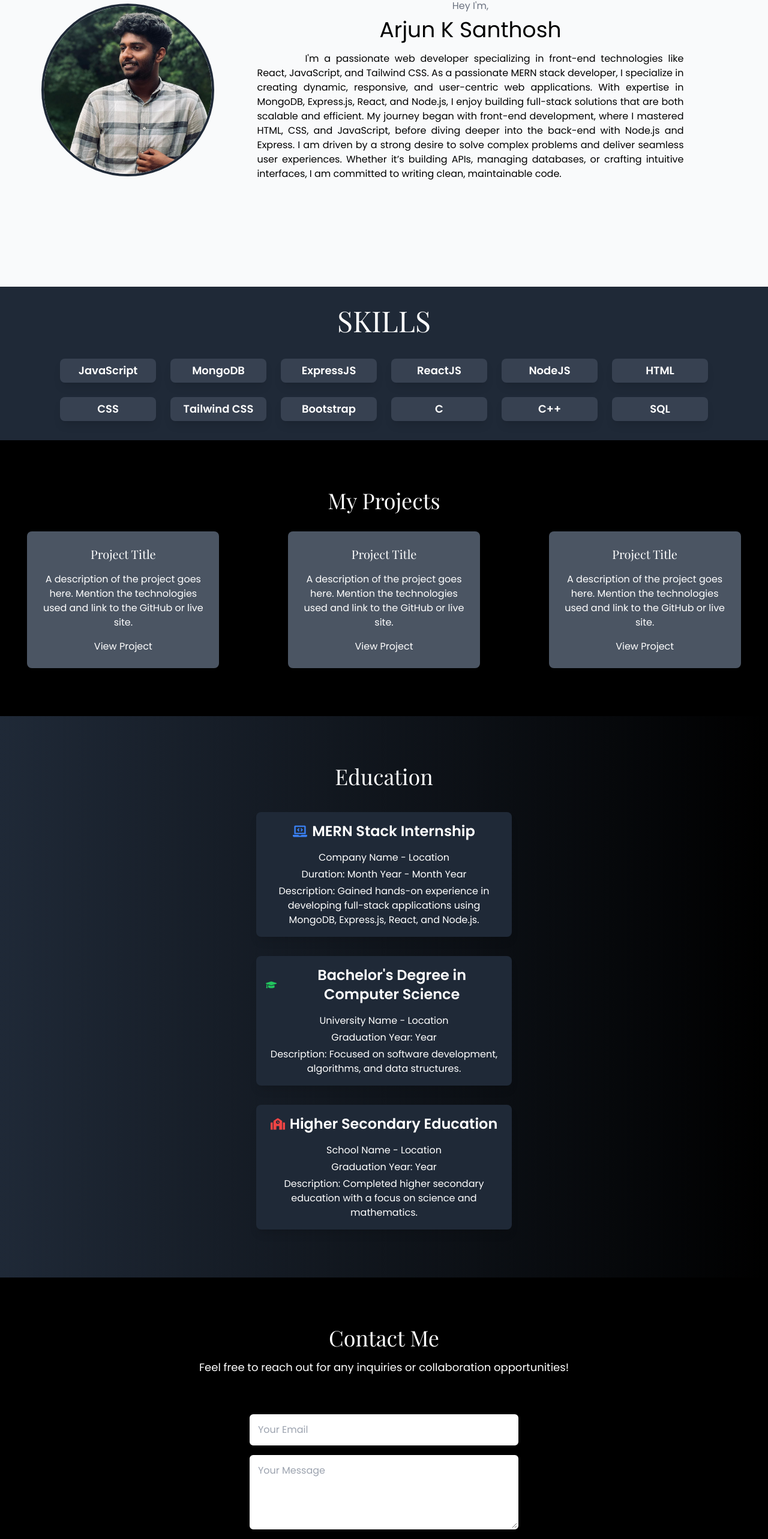
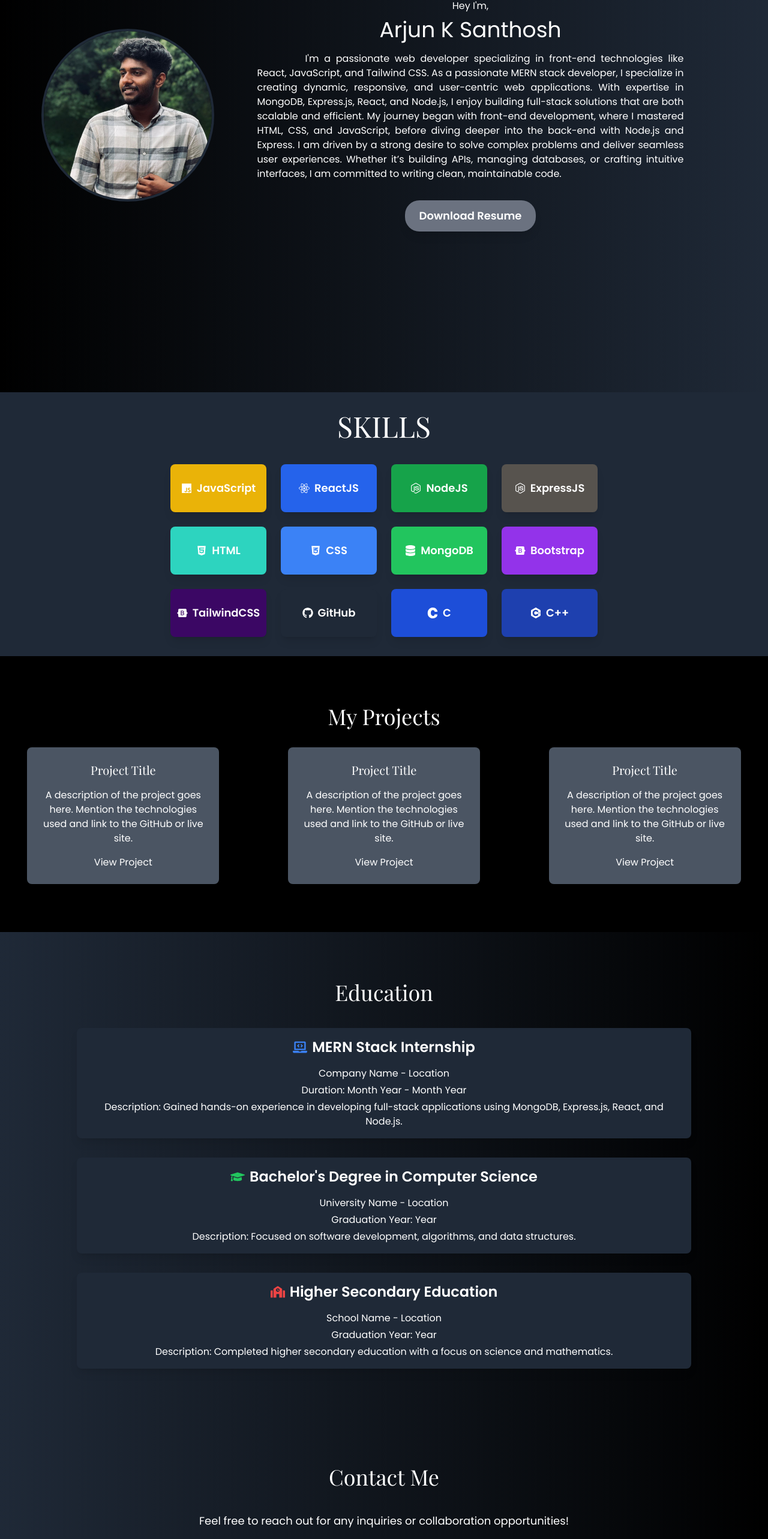
Before and after one commit to ArjunKSanthosh/portfolio, a React (Vite) app in the folder portfolio/: page / in a window 1280 px wide. Shown: the part 206-2772 px from the top of the page at 60% size. Built offline with nearby package versions, Linux system fonts and the light colour scheme.

Commit message:
kazhinju

```diff
--- a/portfolio/src/components/About.jsx
+++ b/portfolio/src/components/About.jsx
@@ -5,43 +5,39 @@ function About() {
   const [isVisible, setIsVisible] = useState(true); // Start as visible
 
   useEffect(() => {
-    const handleScroll = () => {
-      const section = document.getElementById('about');
-      const rect = section.getBoundingClientRect();
-      // Check if the section is in the viewport
-      if (rect.top < window.innerHeight && rect.bottom >= 0) {
-        setIsVisible(true);
-      } else {
-        setIsVisible(false); // Reset visibility when out of view
-      }
-    };
+    const section = document.getElementById('about');
 
-    // Add scroll event listener
-    window.addEventListener('scroll', handleScroll);
+    const observer = new IntersectionObserver((entries) => {
+      entries.forEach(entry => {
+        if (entry.isIntersecting) {
+          setIsVisible(true); // Set to true when in view
+        } else {
+          setIsVisible(false); // Set to false when out of view
+        }
+      });
+    }, { threshold: 0.1 }); // Trigger when 10% of the section is visible
 
-    // Cleanup function to remove the event listener
-    return () => window.removeEventListener('scroll', handleScroll);
+    observer.observe(section);
+
+    // Cleanup function to remove the observer
+    return () => observer.disconnect();
   }, []);
 
   return (
-    <section id="about" className="py-8 text-white">
-      <div
-        className="bg-cover bg-center h-full"
-        style={{ backgroundImage: 'url("/arjun.jpg")' }} // Replace with your image path
-      ></div>
+    <section id="about" className="py-8 text-white bg-gradient-to-r from-black to-gray-800 min-h-screen">
       <div className="container text-center">
         <div className='flex justify-center items-center'>
           <img
             src="arjun.jpg"
             alt=""
-            className={`w-72 h-72 object-cover rounded-full mt-28 border-4 border-gray-800 transform hover:scale-105 transition-all duration-500 hover:shadow-lg hover:border-cyan-500 hover:shadow-cyan-500 ${isVisible ? 'animate-slide-in-left' : 'opacity-0'}`}
+            className={`w-72 h-72 object-cover rounded-full mt-28 border-4 border-gray-800 transform transition-all duration-500 hover:scale-105 hover:shadow-lg hover:border-cyan-500 hover:shadow-cyan-500 ${isVisible ? 'animate-slide-in-left' : 'opacity-0'}`}
             style={{ transitionDelay: '0.2s' }}
           />
           <div className='w-8/12'>
-            <h2 className={`text-6xl mt-5 font-sans text-black ${isVisible ? 'animate-slide-in-right' : 'opacity-0'}`} style={{ transitionDelay: '0.1s' }}>About Me</h2>
-            <h3 className={`text-l mt-8 text-gray-500 ${isVisible ? 'animate-slide-in-left' : 'opacity-0'}`} style={{ transitionDelay: '0.3s' }}> Hey I'm,</h3>
-            <h3 className={`text-4xl mt-2 text-black ${isVisible ? 'animate-slide-in-right' : 'opacity-0'}`} style={{ transitionDelay: '0.4s' }}> Arjun K Santhosh</h3>
-            <p className={`mt-4 text-base w-5/6 m-auto text-justify indent-20 text-black ${isVisible ? 'animate-slide-in-left' : 'opacity-0'}`} style={{ transitionDelay: '0.5s' }}>
+            <h2 className={`text-6xl mt-5 font-sans ${isVisible ? 'animate-slide-in-right' : 'opacity-0'}`} style={{ transitionDelay: '0.1s' }}>About Me</h2>
+            <h3 className={`text-l mt-8 ${isVisible ? 'animate-slide-in-left' : 'opacity-0'}`} style={{ transitionDelay: '0.3s' }}> Hey I'm,</h3>
+            <h3 className={`text-4xl mt-2 ${isVisible ? 'animate-slide-in-right' : 'opacity-0'}`} style={{ transitionDelay: '0.4s' }}> Arjun K Santhosh</h3>
+            <p className={`mt-4 text-base w-5/6 m-auto text-justify indent-20 ${isVisible ? 'animate-slide-in-left' : 'opacity-0'}`} style={{ transitionDelay: '0.5s' }}>
               I'm a passionate web developer specializing in front-end technologies like React, JavaScript, and Tailwind CSS.
               As a passionate MERN stack developer, I specialize in creating dynamic, responsive, and user-centric web applications.
               With expertise in MongoDB, Express.js, React, and Node.js, I enjoy building full-stack solutions that are both scalable and efficient.
@@ -49,6 +45,15 @@ function About() {
               I am driven by a strong desire to solve complex problems and deliver seamless user experiences.
               Whether it’s building APIs, managing databases, or crafting intuitive interfaces, I am committed to writing clean, maintainable code.
             </p>
+            {/* Download Resume Button */}
+            <a
+              href="/path-to-your-resume.pdf" // Replace with the actual path to your resume
+              download
+              className={`mt-8 inline-block px-6 py-3 text-lg font-semibold text-white bg-gray-500 rounded-3xl shadow-lg transition-transform transform hover:scale-105 ${isVisible ? 'animate-slide-in-up' : 'opacity-0'}`}
+              // style={{ transitionDelay: '0.1s' }}
+            >
+              Download Resume
+            </a>
           </div>
         </div>
       </div>
--- a/portfolio/src/components/Contact.jsx
+++ b/portfolio/src/components/Contact.jsx
@@ -1,29 +1,62 @@
-import React from 'react';
+// src/components/Contact.jsx
+import React, { useEffect, useState } from 'react';
+import { FaGithub, FaLinkedin, FaPhone, FaEnvelope } from 'react-icons/fa';
 
 function Contact() {
+  const [isVisible, setIsVisible] = useState(false); // Start as not visible
+
+  useEffect(() => {
+    const section = document.getElementById('contact');
+
+    const observer = new IntersectionObserver((entries) => {
+      entries.forEach(entry => {
+        if (entry.isIntersecting) {
+          setIsVisible(true); // Set to true when in view
+        } else {
+          setIsVisible(false); // Set to false when out of view
+        }
+      });
+    }, { threshold: 0.1 }); // Trigger when 10% of the section is visible
+
+    observer.observe(section);
+
+    // Cleanup function to remove the observer
+    return () => observer.disconnect();
+  }, []);
+
   return (
-    <section id="contact" className="py-20 bg-black text-white">
+    <section id="contact" className="py-20 bg-gradient-to-r from-gray-800 to-black text-white">
       <div className="container mx-auto text-center">
-        <h2 className="text-4xl font-serif text-orange-500">Contact Me</h2>
-        <p className="mt-4 text-lg">Feel free to reach out for any inquiries or collaboration opportunities!</p>
-        <form className="mt-8 max-w-lg mx-auto bg-orange-500 p-8 rounded-lg shadow-lg">
-          <input
-            type="email"
-            placeholder="Your Email"
-            className="w-full p-3 mb-4 border-2 border-white rounded-md focus:outline-none focus:ring-2 focus:ring-orange-500"
-          />
-          <textarea
-            placeholder="Your Message"
-            className="w-full p-3 mb-4 border-2 border-white rounded-md focus:outline-none focus:ring-2 focus:ring-orange-500"
-            rows="4"
-          ></textarea>
-          <button
-            type="submit"
-            className="bg-orange-500 text-black px-6 py-3 rounded-full transform hover:scale-105 transition-all duration-300"
-          >
-            Send Message
-          </button>
-        </form>
+        <h2 className={`text-4xl font-serif text-orange-500 mb-10 ${isVisible ? 'animate-slide-in-top' : 'opacity-0'}`}>Contact Me</h2>
+        <p className={`mt-4 text-lg ${isVisible ? 'animate-slide-in-top' : 'opacity-0'}`} style={{ transitionDelay: '0.2s' }}>
+          Feel free to reach out for any inquiries or collaboration opportunities!
+        </p>
+        <div className="flex flex-col md:flex-row justify-center items-center mt-10 space-y-6 md:space-y-0 md:space-x-6">
+          <div className={`contact-item bg-gray-900 rounded-lg shadow-lg transition-transform transform hover:scale-105 hover:shadow-xl ${isVisible ? 'animate-slide-in-left' : 'opacity-0'}`} style={{ transitionDelay: '0.3s', width: '300px' }}>
+            <div className="flex items-center p-4">
+              <FaGithub className="text-3xl text-orange-500 icon-hover" />
+              <a href="https://github.com/ArjunKSanthosh" target="_blank" rel="noopener noreferrer" className="text-lg ml-4">GitHub</a>
+            </div>
+          </div>
+          <div className={`contact-item bg-gray-900 rounded-lg shadow-lg transition-transform transform hover:scale-105 hover:shadow-xl ${isVisible ? 'animate-slide-in-left' : 'opacity-0'}`} style={{ transitionDelay: '0.4s', width: '300px' }}>
+            <div className="flex items-center p-4">
+              <FaPhone className="text-3xl text-orange-500 icon-hover" />
+              <span className="text-lg ml-4">Phone</span>
+            </div>
+          </div>
+          <div className={`contact-item bg-gray-900 rounded-lg shadow-lg transition-transform transform hover:scale-105 hover:shadow-xl ${isVisible ? 'animate-slide-in-left' : 'opacity-0'}`} style={{ transitionDelay: '0.5s', width: '300px' }}>
+            <div className="flex items-center p-4">
+              <FaEnvelope className="text-3xl text-orange-500 icon-hover" />
+              <a href="mailto:www.arjunk80043@gmail.com" className="text-lg ml-4">E-mail</a>
+            </div>
+          </div>
+          <div className={`contact-item bg-gray-900 rounded-lg shadow-lg transition-transform transform hover:scale-105 hover:shadow-xl ${isVisible ? 'animate-slide-in-left' : 'opacity-0'}`} style={{ transitionDelay: '0.6s', width: '300px' }}>
+            <div className="flex items-center p-4">
+              <FaLinkedin className="text-3xl text-orange-500 icon-hover" />
+              <a href="https://www.linkedin.com/in/arjun-k-santhosh-650a18294/" target="_blank" rel="noopener noreferrer" className="text-lg ml-4">LinkedIn</a>
+            </div>
+          </div>
+        </div>
       </div>
     </section>
   );
--- a/portfolio/src/components/Navbar.jsx
+++ b/portfolio/src/components/Navbar.jsx
@@ -1,8 +1,9 @@
+// src/components/Navbar.jsx
 import React from 'react';
 
 function Navbar() {
   return (
-    <nav className="bg-black p-4 text-white shadow-lg sticky top-0 z-10">
+    <nav className="bg-gradient-to-r from-black to-gray-900 p-4 text-white shadow-lg sticky top-0 z-10">
       <div className="container mx-auto flex justify-between items-center">
         <h2 className="text-xl font-serif text-orange-500">Arjun K Santhosh</h2>
         <ul className="flex space-x-6">
--- a/portfolio/src/components/Skills.jsx
+++ b/portfolio/src/components/Skills.jsx
@@ -1,5 +1,7 @@
 // src/components/Skills.jsx
 import React, { useEffect, useState } from "react";
+import { FaJs, FaReact, FaNodeJs, FaHtml5, FaCss3Alt, FaDatabase, FaBootstrap, FaGithub } from 'react-icons/fa'; // Import icons
+import { SiC, SiCplusplus, SiMysql } from 'react-icons/si'; // Import icons for C, C++, and SQL
 
 function Skill() {
   const [animationTriggered, setAnimationTriggered] = useState(false);
@@ -24,25 +26,26 @@ function Skill() {
   }, []);
 
   const skills = [
-    { name: "JavaScript", color: "text-yellow-500" },
-    { name: "MongoDB", color: "text-green-500" },
-    { name: "ExpressJS", color: "text-gray-400" },
-    { name: "ReactJS", color: "text-blue-500" },
-    { name: "NodeJS", color: "text-green-700" },
-    { name: "HTML", color: "text-orange-500" },
-    { name: "CSS", color: "text-blue-300" },
-    { name: "Tailwind CSS", color: "text-teal-400" },
-    { name: "Bootstrap", color: "text-purple-500" },
-    { name: "C", color: "text-red-500" },
-    { name: "C++", color: "text-blue-600" },
-    { name: "SQL", color: "text-orange-600" },
+    { name: "JavaScript", icon: <FaJs className="text-white" />, color: "bg-yellow-500" },
+    { name: "ReactJS", icon: <FaReact className="text-white" />, color: "bg-blue-600" },
+    { name: "NodeJS", icon: <FaNodeJs className="text-white" />, color: "bg-green-600" },
+    { name: "ExpressJS", icon: <FaNodeJs className="text-white" />, color: "bg-stone-600" },
+    { name: "HTML", icon: <FaHtml5 className="text-white" />, color: "bg-teal-400	" },
+    { name: "CSS", icon: <FaCss3Alt className="text-white" />, color: "bg-blue-500" },
+    { name: "MongoDB", icon: <FaDatabase className="text-white" />, color: "bg-green-500" },
+    { name: "Bootstrap", icon: <FaBootstrap className="text-white" />, color: "bg-purple-600" },
+    { name: "TailwindCSS", icon: <FaBootstrap className="text-white" />, color: "bg-purple-950" },
+    { name: "GitHub", icon: <FaGithub className="text-white" />, color: "bg-gray-800" },
+    { name: "C", icon: <SiC className="text-white" />, color: "bg-blue-700" }, // C icon
+    { name: "C++", icon: <SiCplusplus className="text-white" />, color: "bg-blue-800" }, // C++ icon
+
   ];
 
   return (
-    <div id="skills" className="bg-gray-800 mt-36 h-full">
+    <div id="skills" className="bg-gray-800  h-full">
       <div className="bg-gray-800 text-white p-8 mx-auto">
         <h3 className="text-5xl mb-10 font-serif m-auto text-center">SKILLS</h3>
-        <ul className="mt-4 flex justify-center flex-wrap gap-6 m-auto">
+        <ul className="mt-4 w-3/5 flex justify-center flex-wrap gap-6 m-auto">
           {skills.map((skill, index) => {
             // Determine animation class based on index and visibility
             const animationClass = animationTriggered
@@ -58,10 +61,13 @@ function Skill() {
             return (
               <li
                 key={skill.name}
-                className={`bg-gray-700 p-4 rounded-lg shadow-lg transition-all duration-300 w-40 h-10 text-center flex items-center justify-center text-lg font-semibold transform hover:scale-110 hover:shadow-2xl hover:shadow-cyan-500 ${animationClass}`}
+                className={`flex items-center justify-center p-4 rounded-lg shadow-lg transition-all duration-300 w-40 h-20 text-center text-lg font-semibold transform hover:scale-110 hover:shadow-lg hover:shadow-cyan-500 ${skill.color} ${animationClass}`}
                 style={{ animationDelay: `${index * 100}ms` }} // Stagger the animation
               >
-                {skill.name}
+                <div className="flex items-center justify-center">
+                  {skill.icon} {/* Render the icon */}
+                  <span className="ml-2">{skill.name}</span> {/* Skill name */}
+                </div>
               </li>
             );
           })}
--- a/portfolio/src/css/app.css
+++ b/portfolio/src/css/app.css
@@ -1,4 +1,4 @@
-/* Add this to your App.css or a new CSS file */
+/* Keyframes for animations */
 @keyframes revealFromLeft {
   from {
     opacity: 0;
@@ -52,6 +52,7 @@
   }
 }
 
+/* Animation classes */
 .reveal-left {
   animation: revealFromLeft 0.8s ease forwards;
 }
@@ -71,7 +72,7 @@
 .fade-in {
   animation: fadeIn 0.8s ease forwards;
 }
-/* Add this to your App.css or a new CSS file */
+
 @keyframes fadeInLeft {
   from {
     opacity: 0;
@@ -94,11 +95,11 @@
 .delay-400 {
   animation-delay: 0.4s;
 }
-/* Add this to your App.css or a new CSS file */
+
 @keyframes fadeInUp {
   from {
     opacity: 0;
-    transform: translateY(30px); /* Start lower for more visible effect */
+    transform: translateY(30px);
   }
   to {
     opacity: 1;
@@ -107,21 +108,13 @@
 }
 
 .animate-fade-in-up {
-  animation: fadeInUp 0.8s ease forwards; /* Increased duration for smoother effect */
+  animation: fadeInUp 0.8s ease forwards;
 }
 
-.delay-200 {
-  animation-delay: 0.2s;
-}
-
-.delay-400 {
-  animation-delay: 0.4s;
-}
-/* Add this to your App.css or a new CSS file */
 @keyframes slideInLeft {
   from {
     opacity: 0;
-    transform: translateX(-30px); /* Start from the left */
+    transform: translateX(-30px);
   }
   to {
     opacity: 1;
@@ -132,7 +125,7 @@
 @keyframes slideInRight {
   from {
     opacity: 0;
-    transform: translateX(30px); /* Start from the right */
+    transform: translateX(30px);
   }
   to {
     opacity: 1;
@@ -140,27 +133,57 @@
   }
 }
 
+@keyframes slideInTop {
+  from {
+    opacity: 0;
+    transform: translateY(-30px);
+  }
+  to {
+    opacity: 1;
+    transform: translateY(0);
+  }
+}
+
+@keyframes slideInBottom {
+  from {
+    opacity: 0;
+    transform: translateY(30px);
+  }
+  to {
+    opacity: 1;
+    transform: translateY(0);
+  }
+}
+
 .animate-slide-in-left {
-  animation: slideInLeft 0.6s ease forwards; /* Adjust duration as needed */
+  animation: slideInLeft 0.6s ease forwards;
 }
 
 .animate-slide-in-right {
-  animation: slideInRight 0.6s ease forwards; /* Adjust duration as needed */
+  animation: slideInRight 0.6s ease forwards;
 }
 
-/* Optional: You can add a delay class for staggered animations */
-.delay-200 {
-  animation-delay: 0.2s;
+.animate-slide-in-top {
+  animation: slideInTop 0.6s ease forwards;
 }
 
-.delay-400 {
-  animation-delay: 0.4s;
+.animate-slide-in-bottom {
+  animation: slideInBottom 0.6s ease forwards;
 }
-/* Add this to your App.css or a new CSS file */
+/* Zoom and box shadow effect on hover */
+.zoom-shadow {
+  transition: transform 0.3s ease, box-shadow 0.3s ease;
+}
+
+.zoom-shadow:hover {
+  transform: scale(1.05); /* Adjust the scale value as needed */
+  box-shadow: 0 4px 20px rgba(0, 255, 255, 0.5); /* Cyan color with some transparency */
+}
+/* Keyframes for slide-in animations */
 @keyframes slideInLeft {
   from {
     opacity: 0;
-    transform: translateX(-30px); /* Start from the left */
+    transform: translateX(-30px);
   }
   to {
     opacity: 1;
@@ -171,7 +194,7 @@
 @keyframes slideInRight {
   from {
     opacity: 0;
-    transform: translateX(30px); /* Start from the right */
+    transform: translateX(30px);
   }
   to {
     opacity: 1;
@@ -182,7 +205,7 @@
 @keyframes slideInTop {
   from {
     opacity: 0;
-    transform: translateY(-30px); /* Start from the top */
+    transform: translateY(-30px);
   }
   to {
     opacity: 1;
@@ -193,7 +216,7 @@
 @keyframes slideInBottom {
   from {
     opacity: 0;
-    transform: translateY(30px); /* Start from the bottom */
+    transform: translateY(30px);
   }
   to {
     opacity: 1;
@@ -203,17 +226,118 @@
 
 /* Animation classes */
 .animate-slide-in-left {
-  animation: slideInLeft 0.6s ease forwards; /* Adjust duration as needed */
+  animation: slideInLeft 0.6s ease forwards;
 }
 
 .animate-slide-in-right {
-  animation: slideInRight 0.6s ease forwards; /* Adjust duration as needed */
+  animation: slideInRight 0.6s ease forwards;
 }
 
 .animate-slide-in-top {
-  animation: slideInTop 0.6s ease forwards; /* Adjust duration as needed */
+  animation: slideInTop 0.6s ease forwards;
 }
 
 .animate-slide-in-bottom {
-  animation: slideInBottom 0.6s ease forwards; /* Adjust duration as needed */
+  animation: slideInBottom 0.6s ease forwards;
 }
+
+/* Additional styles for fading in */
+.fade-in {
+  animation: fadeIn 0.8s ease forwards;
+}
+
+@keyframes fadeIn {
+  from {
+    opacity: 0;
+  }
+  to {
+    opacity: 1;
+  }
+}
+/* Icon hover effect */
+.icon-hover {
+  transition: transform 0.3s ease; /* Smooth transition for scaling */
+}
+
+.icon-hover:hover {
+  transform: scale(1.2); /* Scale the icon to 120% on hover */
+}
+
+/* Additional styles for the contact section */
+.contact-item {
+  transition: transform 0.3s ease; /* Smooth transition for scaling */
+}
+
+.contact-item:hover {
+  transform: scale(1.05); /* Scale the entire contact item slightly on hover */
+}
+/* Box shadow effect */
+.contact-item {
+  transition: transform 0.3s ease, box-shadow 0.3s ease; /* Smooth transition for scaling and shadow */
+  width: 300px; /* Set a fixed width for all items */
+  height: 70px; /* Set a fixed height for all items */
+  display: flex; /* Use flexbox for alignment */
+  align-items: center; /* Center items vertically */
+  justify-content: center; /* Center items horizontally */
+}
+
+.contact-item:hover {
+  transform: scale(1.05); /* Scale the entire contact item slightly on hover */
+  box-shadow: 0 4px 20px rgba(0, 255, 255, 0.5); /* Cyan color with some transparency */
+}
+
+/* Icon hover effect */
+.icon-hover {
+  transition: transform 0.3s ease; /* Smooth transition for scaling */
+}
+
+.icon-hover:hover {
+  transform: scale(1.2); /* Scale the icon to 120% on hover */
+}
+/* Box shadow effect */
+.contact-item {
+  transition: transform 0.2s ease, box-shadow 0.2s ease; /* Decreased transition duration */
+  width: 300px; /* Set a fixed width for all items */
+  height: 70px; /* Set a fixed height for all items */
+  display: flex; /* Use flexbox for alignment */
+  align-items: center; /* Center items vertically */
+  justify-content: center; /* Center items horizontally */
+}
+
+.contact-item:hover {
+  transform: scale(1.05); /* Scale the entire contact item slightly on hover */
+  box-shadow: 0 4px 20px rgba(0, 255, 255, 0.5); /* Cyan color with some transparency */
+}
+
+/* Icon hover effect */
+.icon-hover {
+  transition: transform 0.2s ease; /* Decreased transition duration */
+}
+
+.icon-hover:hover {
+  transform: scale(1.2); /* Scale the icon to 120% on hover */
+}
+/* Box shadow effect */
+.contact-item {
+  transition: transform 0.2s ease, box-shadow 0.2s ease; /* Decreased transition duration */
+  width: 300px; /* Set a fixed width for all items */
+  height: 70px; /* Set a fixed height for all items */
+  display: flex; /* Use flexbox for alignment */
+  align-items: center; /* Center items vertically */
+  justify-content: flex-start; /* Align items to the left */
+  padding: 0 10px; /* Add some padding for better spacing */
+}
+
+.contact-item:hover {
+  transform: scale(1.05); /* Scale the entire contact item slightly on hover */
+  box-shadow: 0 4px 20px rgba(0, 255, 255, 0.5); /* Cyan color with some transparency */
+}
+
+/* Icon hover effect */
+.icon-hover {
+  transition: transform 0.2s ease; /* Decreased transition duration */
+}
+
+.icon-hover:hover {
+  transform: scale(1.2); /* Scale the icon to 120% on hover */
+}
```
Also changed, not shown: portfolio/src/components/Education.jsx (+4 -4 lines).
